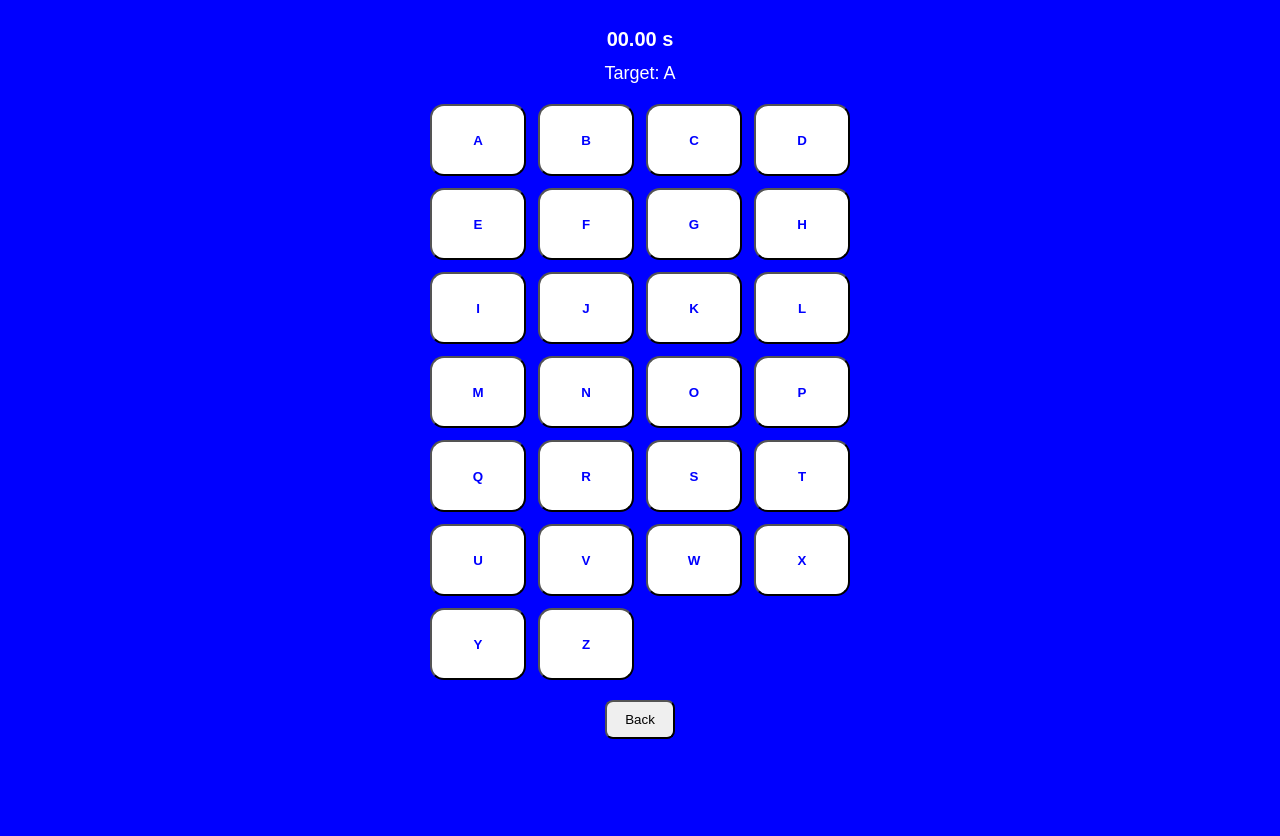
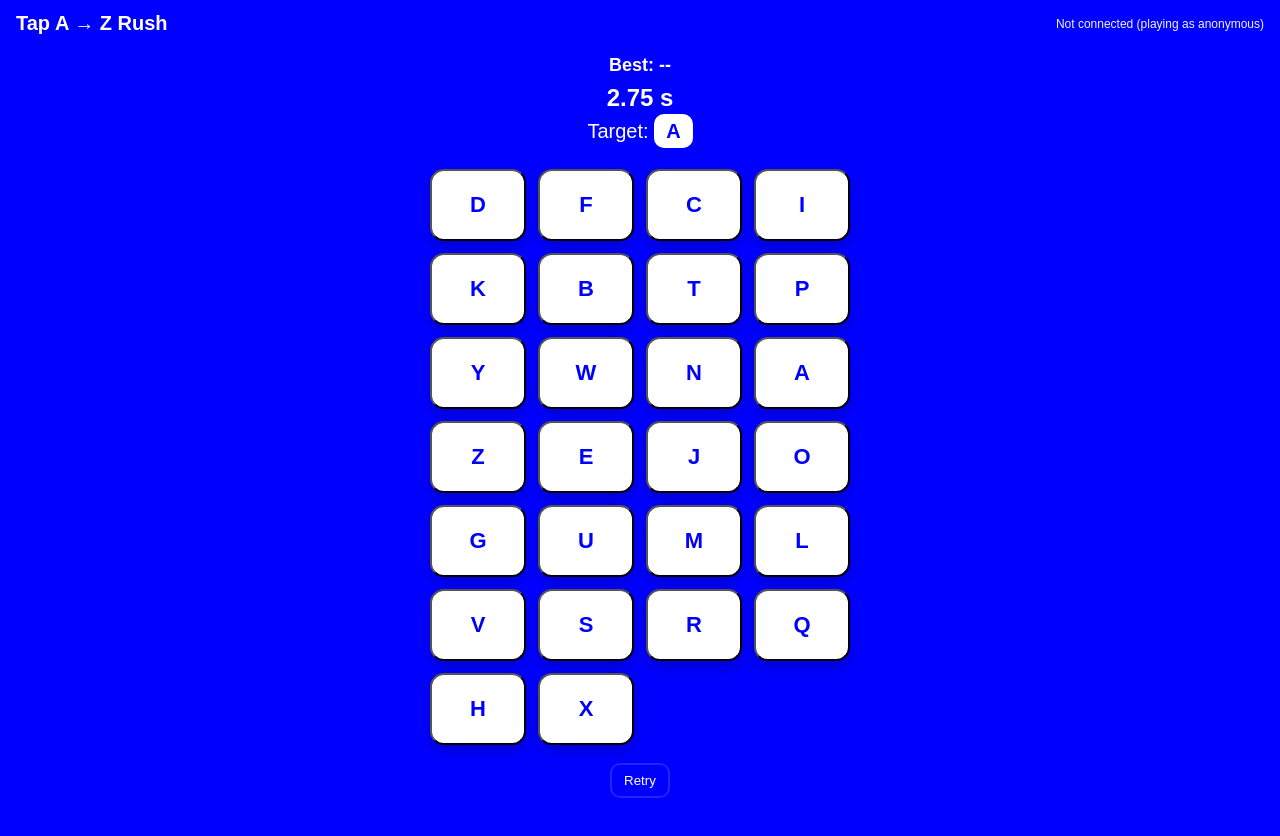
Before and after one commit to rhmarketing24/AZgame, a Next.js app: page /game in a window 1280 px wide. Shown: the top 836 px of the page. Built offline with nearby package versions, Linux system fonts and the light colour scheme.

Commit message:
Update GameScreen.jsx

```diff
--- a/components/GameScreen.jsx
+++ b/components/GameScreen.jsx
@@ -1,23 +1,160 @@
-import { useState } from 'react';
-import Link from 'next/link';
+import { useEffect, useMemo, useRef, useState } from "react";
+import Countdown from "./Countdown";
+import FinishScreen from "./FinishScreen";
+import Header from "./Header";
 
-export default function GameScreen(){
+function shuffleArray(arr) {
+  const a = arr.slice();
+  for (let i = a.length - 1; i > 0; i--) {
+    const j = Math.floor(Math.random() * (i + 1));
+    [a[i], a[j]] = [a[j], a[i]];
+  }
+  return a;
+}
+
+export default function GameScreen() {
+  const allLetters = useMemo(() => "ABCDEFGHIJKLMNOPQRSTUVWXYZ".split(""), []);
+  const [shuffled, setShuffled] = useState(() => shuffleArray(allLetters));
+  const [index, setIndex] = useState(0); // current target index within sequence A→Z progression
+  const [started, setStarted] = useState(false);
+  const [countdownVisible, setCountdownVisible] = useState(false);
+  const [time, setTime] = useState(0);
+  const timerRef = useRef(null);
+  const startRef = useRef(null);
+  const [finished, setFinished] = useState(false);
+  const [wrongMap, setWrongMap] = useState({}); // track wrong taps to show red
+  const [best, setBest] = useState(() => {
+    if (typeof window !== "undefined") {
+      const b = localStorage.getItem("az_best");
+      return b ? parseFloat(b) : null;
+    }
+    return null;
+  });
+
+  // show countdown when arriving game page or after play again
+  useEffect(() => {
+    setCountdownVisible(true);
+  }, []);
+
+  useEffect(() => {
+    if (started) {
+      startRef.current = Date.now();
+      timerRef.current = setInterval(() => {
+        setTime((Date.now() - startRef.current) / 1000);
+      }, 50);
+    } else {
+      clearInterval(timerRef.current);
+      timerRef.current = null;
+    }
+    return () => {
+      clearInterval(timerRef.current);
+    };
+  }, [started]);
+
+  const handleCountdownFinish = () => {
+    setCountdownVisible(false);
+    setStarted(true);
+  };
+
+  // current target is the letter at position `index` in A→Z order
+  const targetLetter = allLetters[index];
+
+  const handleLetterClick = (letter) => {
+    if (!started || finished) return;
+
+    // if wrong, mark wrongMap for visual flash (but game continues)
+    if (letter !== targetLetter) {
+      setWrongMap((m) => ({ ...m, [letter]: true }));
+      // clear flash after short time
+      setTimeout(() => {
+        setWrongMap((m) => {
+          const copy = { ...m };
+          delete copy[letter];
+          return copy;
+        });
+      }, 300);
+      return;
+    }
+
+    // correct letter
+    setIndex((i) => {
+      const next = i + 1;
+      if (next >= allLetters.length) {
+        // finished
+        setStarted(false);
+        setFinished(true);
+        // stop timer and finalize time
+        const final = (Date.now() - startRef.current) / 1000;
+        setTime(final);
+        // update best
+        if (!best || final < best) {
+          localStorage.setItem("az_best", final.toFixed(3));
+          setBest(final);
+        }
+      }
+      return next;
+    });
+  };
+
+  const handlePlayAgain = () => {
+    setShuffled(shuffleArray(allLetters));
+    setIndex(0);
+    setFinished(false);
+    setTime(0);
+    setCountdownVisible(true);
+  };
+
   return (
-    <div style={{minHeight:'100vh',background:'#0000FF',color:'#fff',padding:16}}>
-      <div style={{textAlign:'center',marginTop:12}}>
-        <div style={{fontWeight:800,fontSize:20}}>00.00 s</div>
-        <div style={{marginTop:12,fontSize:18}}>Target: A</div>
+    <div style={{ minHeight: "100vh", background: "#0000FF", color: "#fff", paddingBottom: 40 }}>
+      <Header />
+      <div style={{ textAlign: "center", padding: "8px 14px" }}>
+        <div style={{ fontSize: 18, fontWeight: 700 }}>Best: {best ? `${best.toFixed(2)} s` : "--"}</div>
+        <div style={{ marginTop: 8, fontSize: 24, fontWeight: 800 }}>{time.toFixed(2)} s</div>
+        <div style={{ marginTop: 8, fontSize: 20 }}>Target: <span style={{ background: "#fff", color: "#0000FF", padding: "6px 12px", borderRadius: 10, fontWeight:800 }}>{targetLetter}</span></div>
       </div>
 
-      <div id="board" style={{display:'grid',gridTemplateColumns:'repeat(4,1fr)',gap:12,maxWidth:420,margin:'20px auto'}}>
-        {Array.from('ABCDEFGHIJKLMNOPQRSTUVWXYZ').map((c)=>(
-          <button key={c} className="letter" style={{background:'#fff',color:'#0000FF',height:72,borderRadius:14,fontWeight:800}}>{c}</button>
-        ))}
+      {/* grid */}
+      <div id="board" style={{
+        display: "grid",
+        gridTemplateColumns: "repeat(4, 1fr)",
+        gap: 12,
+        maxWidth: 420,
+        margin: "18px auto",
+        padding: "0 12px"
+      }}>
+        {shuffled.map((c) => {
+          const isWrong = !!wrongMap[c];
+          return (
+            <button key={c}
+              onClick={() => handleLetterClick(c)}
+              className="letter"
+              style={{
+                background: isWrong ? "#ff6b6b" : "#fff",
+                color: isWrong ? "#fff" : "#0000FF",
+                height: 72,
+                borderRadius: 14,
+                fontWeight: 800,
+                fontSize: 22,
+                boxShadow: "0 6px 12px rgba(0,0,0,0.18)",
+                transition: "transform .08s ease, background .15s ease",
+              }}>
+              {c}
+            </button>
+          );
+        })}
       </div>
 
-      <div style={{textAlign:'center',marginTop:14}}>
-        <Link href="/"><button style={{padding:'10px 18px',borderRadius:8}}>Back</button></Link>
+      {/* small footer controls */}
+      <div style={{ textAlign: "center", marginTop: 10 }}>
+        <button onClick={() => { setShuffled(shuffleArray(allLetters)); setIndex(0); setTime(0); }} style={{
+          padding: "8px 12px", borderRadius: 10, background: "transparent", border: "2px solid rgba(255,255,255,0.14)", color: "#fff"
+        }}>Retry</button>
       </div>
+
+      {countdownVisible && <Countdown onFinish={handleCountdownFinish} />}
+
+      {finished && <FinishScreen time={time} lettersCompleted={allLetters.length} onPlayAgain={handlePlayAgain} />}
+
     </div>
-  )
+  );
 }
```
